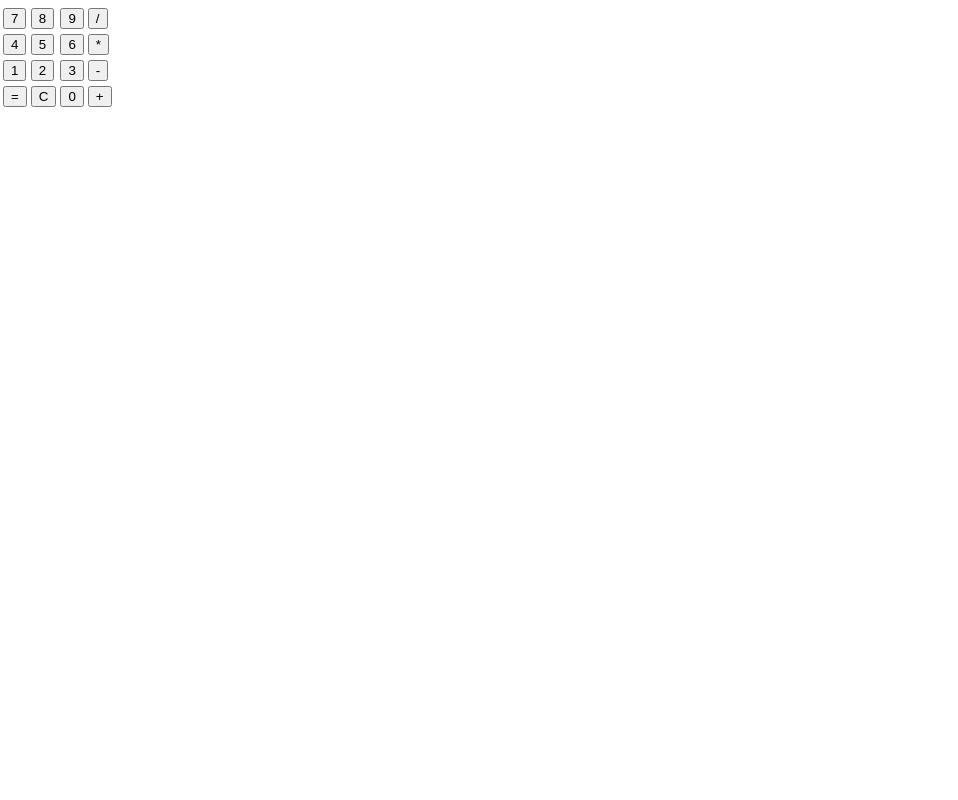
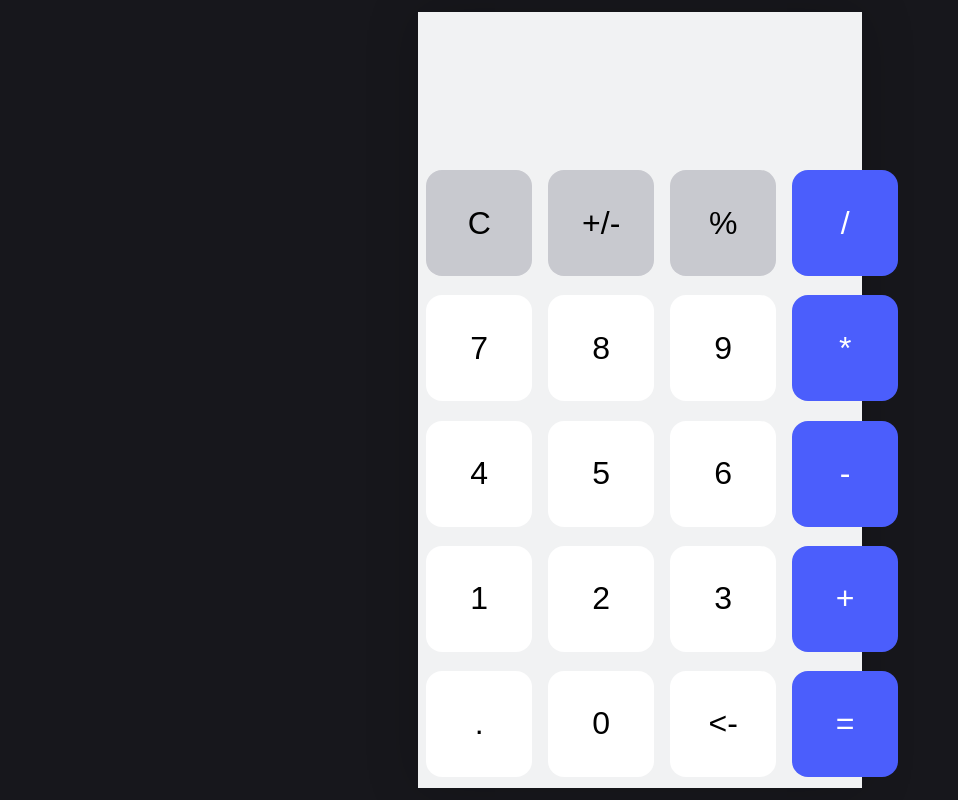
Before and after one commit to anaicm/proyectos, a React (Create React App) app in the folder calculadora/calculadora/: page / in a window 1280 px wide. Shown: the whole page, without its empty margins (0-958 px from the left). Built offline with nearby package versions, Linux system fonts and the light colour scheme.

Commit message:
estilos para la aplicación calculadora de react y js

```diff
--- a/calculadora/calculadora/src/App.css
+++ b/calculadora/calculadora/src/App.css
@@ -1,3 +1,28 @@
 .calculadora{
-
+  display: block;
+  margin: 0 auto;
+  padding: 20px;
+  background-color: #DC4C46;
+  width: 350px;
+  height: 500px;
+  border-radius: 25px;
 }
+/**todos los td de dentro de la clase calcularoda y tengan la etiqueta button*/
+.calculadora td button{
+  display: block;
+  width: 70px;
+  height: 70px;
+  font-size: 25px;
+}
+#resultado{
+  display: block;
+  text-align: center;
+  font-size: 40px;
+  margin-bottom: 50px;
+  width: 300px;
+  height: 100px;
+  line-height:100px;/*para que el texto sea del tamaño de la pantalla de resultados*/
+  background-color: white;
+  border-radius: 25px;
+  overflow-y: scroll;/*scroll por si el resultado es muy*/
+}
--- a/calculadora/calculadora/src/App.js
+++ b/calculadora/calculadora/src/App.js
@@ -1,40 +1,46 @@
-
+import React from "react";
 import './App.css';
+import Calculadora from "./componentes/calculadora.jsx"
 
 function App() {
   return (
-    <div className="App">
-      <table className="calculadora">
-        <tr>
-          <td colspan="4"><span id="resultado"></span></td>
-        </tr>
-        <tr>
-          <td><button id="siete">7</button></td>
-          <td><button id="ocho">8</button></td>
-          <td><button id="nueve">9</button></td>
-          <td><button id="division">/</button></td>
-        </tr>
-        <tr>
-          <td><button id="cuatro">4</button></td>
-          <td><button id="cinco">5</button></td>
-          <td><button id="seis">6</button></td>
-          <td><button id="multiplicacion">*</button></td>
-        </tr>
-        <tr>
-          <td><button id="uno">1</button></td>
-          <td><button id="dos">2</button></td>
-          <td><button id="tres">3</button></td>
-          <td><button id="menos">-</button></td>
-        </tr>
-        <tr>
-          <td><button id="igual">=</button></td>
-          <td><button id="reset">C</button></td>
-          <td><button id="cero">0</button></td>
-          <td><button id="suma">+</button></td>
-        </tr>
-      </table>
+    <>
+    <Calculadora/>
+    </>
+//  <main>
 
-    </div>
+//       <table className="calculadora">
+//         <tr>
+//           <td colspan="4"><span id="resultado"></span></td>
+//         </tr>
+//         <tr>
+//           <td><button id="siete">7</button></td>
+//           <td><button id="ocho">8</button></td>
+//           <td><button id="nueve">9</button></td>
+//           <td><button id="division">/</button></td>
+//         </tr>
+//         <tr>
+//           <td><button id="cuatro">4</button></td>
+//           <td><button id="cinco">5</button></td>
+//           <td><button id="seis">6</button></td>
+//           <td><button id="multiplicacion">*</button></td>
+//         </tr>
+//         <tr>
+//           <td><button id="uno">1</button></td>
+//           <td><button id="dos">2</button></td>
+//           <td><button id="tres">3</button></td>
+//           <td><button id="menos">-</button></td>
+//         </tr>
+//         <tr>
+//           <td><button id="igual">=</button></td>
+//           <td><button id="reset">C</button></td>
+//           <td><button id="cero">0</button></td>
+//           <td><button id="suma">+</button></td>
+//         </tr>
+//       </table>
+
+
+//     </main>
   );
 }
 
--- /dev/null
+++ b/calculadora/calculadora/src/componentes/boton.css
@@ -0,0 +1,20 @@
+button {
+  border: none;
+  border-radius: 1rem;
+  background-color: var(--terciario);
+  font-size: 2rem;
+  aspect-ratio: 1 / 1;
+}
+/*Cuando el boton se encuentre activo se le ha hecho click encima */
+button:active {
+  transform: scale(1.02);
+}
+/*botón que pasa la clase gris*/
+button.gris{
+    background-color: var(--secundario);
+}
+/*botón que pasa la clase operación*/
+button.operacion{
+    background-color: var(--primario);
+    color: #fff;
+}
--- /dev/null
+++ b/calculadora/calculadora/src/componentes/calculadora.css
@@ -0,0 +1,37 @@
+/*formato de la pantalla*/
+main {
+  background-color: var(--fondo-calculadora);
+  aspect-ratio: 9/16; /*por cada 9 dieciseis abos tenemos una pantalla de telefono */
+  border-bottom: 1rem;
+  height: 95%;
+  min-height: 600px;
+  box-shadow: var(--box-shadow);
+  padding: 0.5rem;
+  display: grid;
+  grid-template-columns: repeat(
+    4,
+    1fr
+  ); /*se va a usar cuatro columnas y cada una va a tener 1 fracción */
+  gap: 1rem; /*Espaciado entre cada uno de los componentes entre los botones y la caja de texto, se usa para el grid*/
+}
+
+span {
+  /*Todos los spans que contiene el main*/
+  grid-column: span 4; /*se usa para que los span usen cuatro columnas cada uno y se ponga uno debajo del otro */
+  text-align: right;
+
+  padding: 0 0.5rem; /*arriba y abajo =>0px; hacia los lados=> .5rem*/
+}
+/*los span que contiene el main y con clase resultado*/
+span.resultado{
+    color: var(--secundario);
+    font-size: 3rem;
+    height: 3rem;
+}
+/*los span que contiene el main y con clase display*/
+
+span.display{
+
+    font-size: 4rem;
+    height: 4rem;
+}
--- a/calculadora/calculadora/src/index.css
+++ b/calculadora/calculadora/src/index.css
@@ -1,13 +1,23 @@
-body {
+:root {
+  font-family: system-ui, -apple-system, BlinkMacSystemFont, "Segoe UI", Roboto,
+    Oxygen, Ubuntu, Cantarell, "Open Sans", "Helvetica Neue", sans-serif;
+    /*variables*/
+  --fondo: #17171c;
+  --fondo-calculadora: #F1F2F3;
+  --texto:#000000;
+  --primario:#4B5EFC;
+  --secundario:#c8c9cf;
+  --terciario:#FFFFFF;
+  --box-shadow: 0 0 50px rgba(0, 0, 0, 0.2);
+  background-color: var(--fondo);/*usa la variable de fondo */
+  color: var(--texto);
+}
+* {
   margin: 0;
-  font-family: -apple-system, BlinkMacSystemFont, 'Segoe UI', 'Roboto', 'Oxygen',
-    'Ubuntu', 'Cantarell', 'Fira Sans', 'Droid Sans', 'Helvetica Neue',
-    sans-serif;
-  -webkit-font-smoothing: antialiased;
-  -moz-osx-font-smoothing: grayscale;
+  padding: 0;
 }
-
-code {
-  font-family: source-code-pro, Menlo, Monaco, Consolas, 'Courier New',
-    monospace;
+#root {
+  height: 100vh;
+  display: grid;
+  place-items: center;
 }
```
